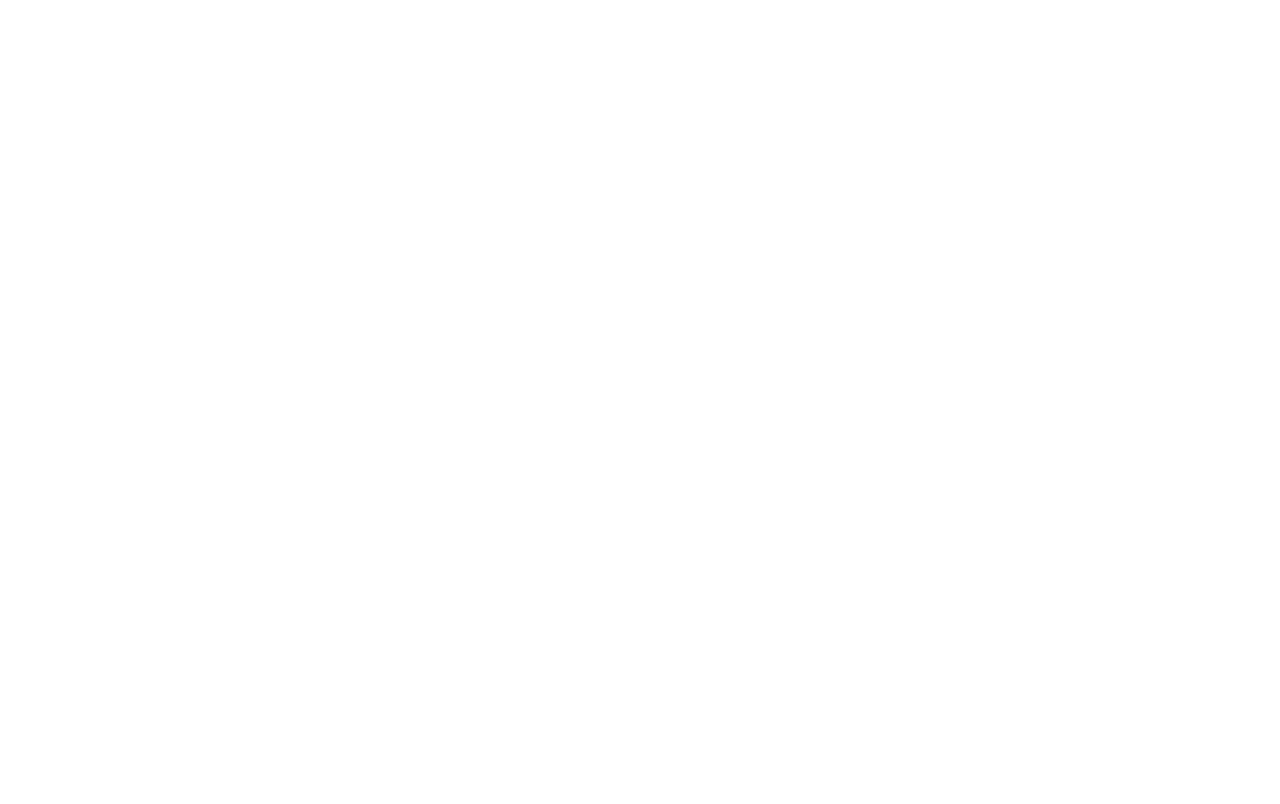
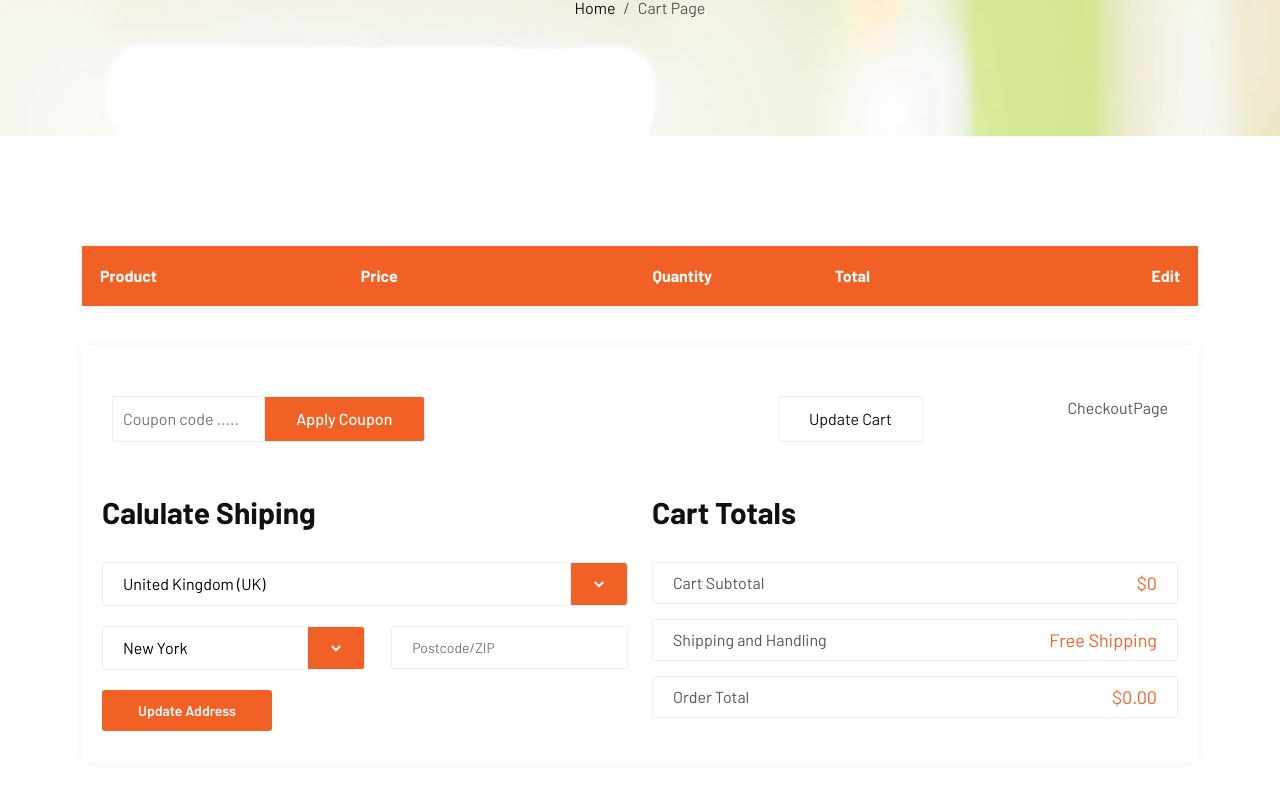
Before and after one commit to Sakshisharma123/preorder-shopping, a React (Vite) app: page /cart-page in a window 1280 px wide. Before the commit this address had no page. Shown: the part 316-1120 px from the top of the page. Before the commit the page ends 800 px from the top, so only its background shows below. Built offline with nearby package versions, Linux system fonts and the light colour scheme.

Commit message:
complete the cart section

```diff
--- a/src/main.jsx
+++ b/src/main.jsx
@@ -19,6 +19,7 @@
 import Blog from "./blog/Blog.jsx";
 import Shop from "./shop/Shop.jsx";
 import SingleProduct from "./shop/SingleProduct.jsx";
+import CartPage from "./shop/CartPage.jsx";
 
 const router = createBrowserRouter([
   {
@@ -37,6 +38,10 @@
       {
         path: "/shop/:id",
         element: <SingleProduct />
+      },
+      {
+        path: "/cart-page",
+        element: <CartPage />
       }
   ],
   },
--- /dev/null
+++ b/src/shop/CartPage.jsx
@@ -0,0 +1,195 @@
+import React, { useEffect, useState } from "react";
+import PageHeader from "../components/PageHeader";
+import { Link } from "react-router-dom";
+import delImgUrl from "../assets/images/shop/del.png"
+
+const CartPage = () => {
+  const [cartItems, setcartItems] = useState([]);
+
+  useEffect(() => {
+    // fetch cart item  from local storage
+    const storedCartItems = JSON.parse(localStorage.getItem("cart")) || [];
+    setcartItems(storedCartItems);
+  }, []);
+
+  // calculate prices
+  const calculateTotalPrice = (item) => {
+    return (item.price * item.quantity);
+  };
+
+  // handle quantity increase
+  const handleIncrease = (item) => {
+    item.quantity += 1;
+    setcartItems([...cartItems]);
+
+    // update local storage with new cart items
+    localStorage.setItem("cart", JSON.stringify(cartItems));
+  };
+
+  // handle quantity decrease
+  const handleDecrease = (item) => {
+    if (item.quantity > 1) {
+      item.quantity -= 1;
+      setcartItems([...cartItems]);
+
+      // update local storage with new cart items
+      localStorage.setItem("cart", JSON.stringify(cartItems));
+    }
+  };
+
+  // handle item remove
+  const handleRemoveItem = (item) => {
+    const updatedCart = cartItems.filter((cartItem) => cartItem.id !== item.id);
+
+    // update new cart
+    setcartItems(updatedCart);
+
+    updatelocalStorage(updatedCart);
+  };
+
+  const updatelocalStorage = (cart) => {
+    localStorage.setItem("cart", JSON.stringify(cart));
+  };
+
+  // cart subtotal
+  const cartSubtotal = cartItems.reduce((total, item) => {
+    return total + calculateTotalPrice(item);
+  }, 0);
+
+  // order total
+  const orderTotal = cartSubtotal;
+  return (
+    <div>
+      <PageHeader title={"Shop Cart"} curPage={"Cart Page"} />
+      <div className="shop-cart padding-tb">
+        <div className="container">
+          <div className="section-wrapper">
+            {/* cart top */}
+            <div className="cart-top">
+              <table>
+                <thead>
+                  <tr>
+                    <th className="cat-product">Product</th>
+                    <th className="cat-price">Price</th>
+                    <th className="cat-quantity">Quantity</th>
+                    <th className="cat-toprice">Total</th>
+                    <th className="cat-edit">Edit</th>
+                  </tr>
+                </thead>
+
+                {/* table body */}
+                <tbody>
+                  {
+                    cartItems.map((item, indx) => (
+                     <tr key={indx}>
+                        <td className="product-item cat-product">
+                          <div className="p-thumb">
+                              <Link to="/shop"><img src={item.img} alt="" /></Link>
+                          </div>
+                          <div className="p-content">
+                            <Link to="/shop">{item.name}</Link>
+                          </div>
+                        </td>
+
+                        <td className="cat-price">
+                          ${item.price}
+                        </td>
+                        <td className="cat-quantity">
+                          <div className="cart-plus-minus">
+                              <div className="dec qtybutton" onClick={()=> handleDecrease(item)}>-</div>
+                              <input type="text" className="cart-plus-minus-box" name="qtybutton" value={item.quantity} />
+                              <div className="inc qtybutton" onClick={() => handleIncrease(item)}>+</div>
+                          </div>
+                        </td>
+
+                        <td className="cat-toprice">${calculateTotalPrice(item)}</td>
+                        <td className="cat-edit"><a href="#" onClick={() => handleRemoveItem(item)}><img src={delImgUrl} alt="" /></a></td>
+                     </tr>
+                    ))
+                  }
+                </tbody>
+              </table>
+            </div>
+
+            {/* ..... cart top ends ..... */}
+            {/* cart  bottom*/}
+            <div className="cart-bottom">
+              {/* checkout box */}
+                  <div className="cart-checkout-box">
+                      <form className="coupon">
+                        <input className="cart-page-input-text" type="text" name="coupon" id="coupon" placeholder="Coupon code ....." />
+                        <input type="submit" value="Apply Coupon" />
+                      </form>
+
+                      <form className="cart-checkout">
+                        <input type="submit" value="Update Cart" />
+                        <div>CheckoutPage</div>
+                     </form>
+                  </div>
+                  {/* ............ checkout box end ......... */}
+                  {/* shopping box */}
+                  <div className="shiping-box">
+                    <div className="row">
+                        <div className="col-md-6 col-12">
+                            <div className="calculate-shiping">
+                                <h3>Calulate Shiping</h3>
+                                <div className="outline-select">
+                                    <select>
+                                      <option value="uk">United Kingdom (UK)</option>
+                                      <option value="us">United States (USA)</option>
+                                      <option value="bd">Bangladesh</option>
+                                      <option value="pak">Pakistan</option>
+                                      <option value="ind">India</option>
+                                      <option value="np">Nepal</option>
+                                    </select>
+                                    <span className="select-icon">
+                                      <i className="icofont-rounded-down"></i>
+                                    </span>
+                                </div>
+                                <div className="outline-select shipping-select">
+                                <select>
+                                      <option value="uk">New York</option>
+                                      <option value="us">London</option>
+                                      <option value="bd">Dhaka</option>
+                                      <option value="pak">Korachi</option>
+                                      <option value="ind">New Delhi</option>
+                                      <option value="np">KathMandu</option>
+                                    </select>
+                                    <span className="select-icon">
+                                      <i className="icofont-rounded-down"></i>
+                                    </span>
+                                </div>
+                                <input type="text" name="postalCode" id="postalCode" placeholder="Postcode/ZIP" className="cart-page-input-text"/>
+                                <button type="submit">Update Address</button>
+                            </div>
+                        </div>
+                        <div className="col-md-6 col-12">
+                          <div className="cart-overview">
+                            <h3>Cart Totals</h3>
+                            <ul className="lab-ul">
+                              <li>
+                                <span className="pull-left">Cart Subtotal</span>
+                                <p className="pull-right">${cartSubtotal}</p>
+                              </li>
+                              <li>
+                                <span className="pull-left">Shipping and Handling</span>
+                                <p className="pull-right">Free Shipping</p>
+                              </li>
+                              <li>
+                                <span className="pull-left">Order Total</span>
+                                <p className="pull-right">${orderTotal.toFixed(2)}</p>
+                              </li>
+                            </ul>
+                          </div>
+                        </div>
+                    </div>
+                  </div>
+            </div>
+          </div>
+        </div>
+      </div>
+    </div>
+  );
+};
+
+export default CartPage;
```
